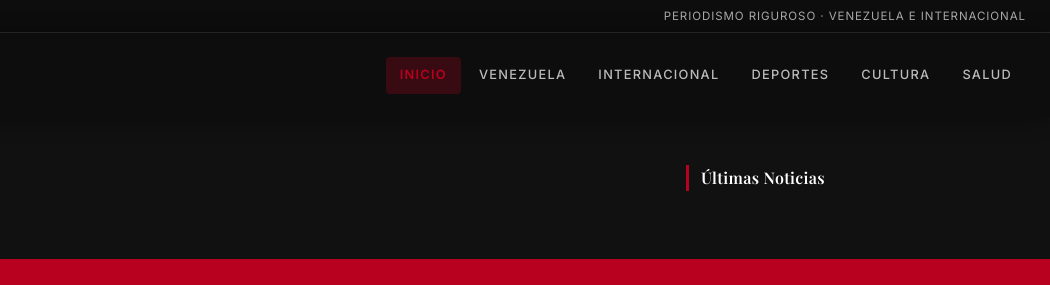
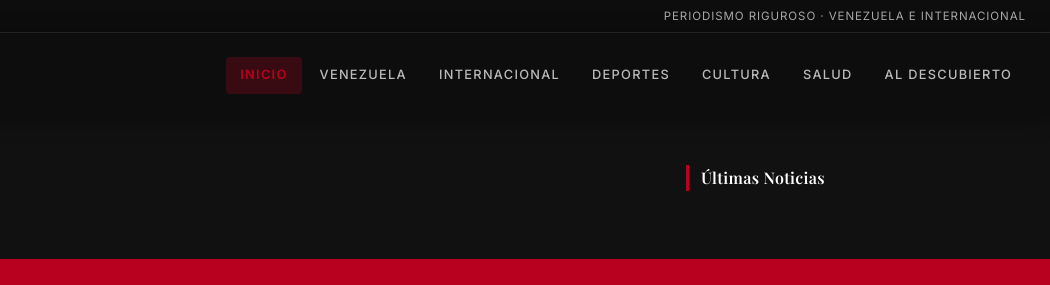
Before and after one commit to ariasjoseman/noticias, a plain HTML site: page index.html in a window 1280 px wide. Shown: the top 285 px of the page, 230-1280 px from the left. Drawn offline with nearby package versions, Linux system fonts and the light colour scheme.

Commit message:
Add 'Al Descubierto' link to navigation

```diff
--- a/index.html
+++ b/index.html
@@ -40,6 +40,7 @@
         <a href="#" class="nav-link" data-filter="Deportes">Deportes</a>
         <a href="#" class="nav-link" data-filter="Cultura">Cultura</a>
         <a href="#" class="nav-link" data-filter="Salud">Salud</a>
+        <a href="#" class="nav-link" data-filter="Al Descubierto">Al Descubierto</a>
       </nav>
       <button class="menu-toggle" id="menu-toggle" aria-label="Menú">
         <span></span><span></span><span></span>
```
